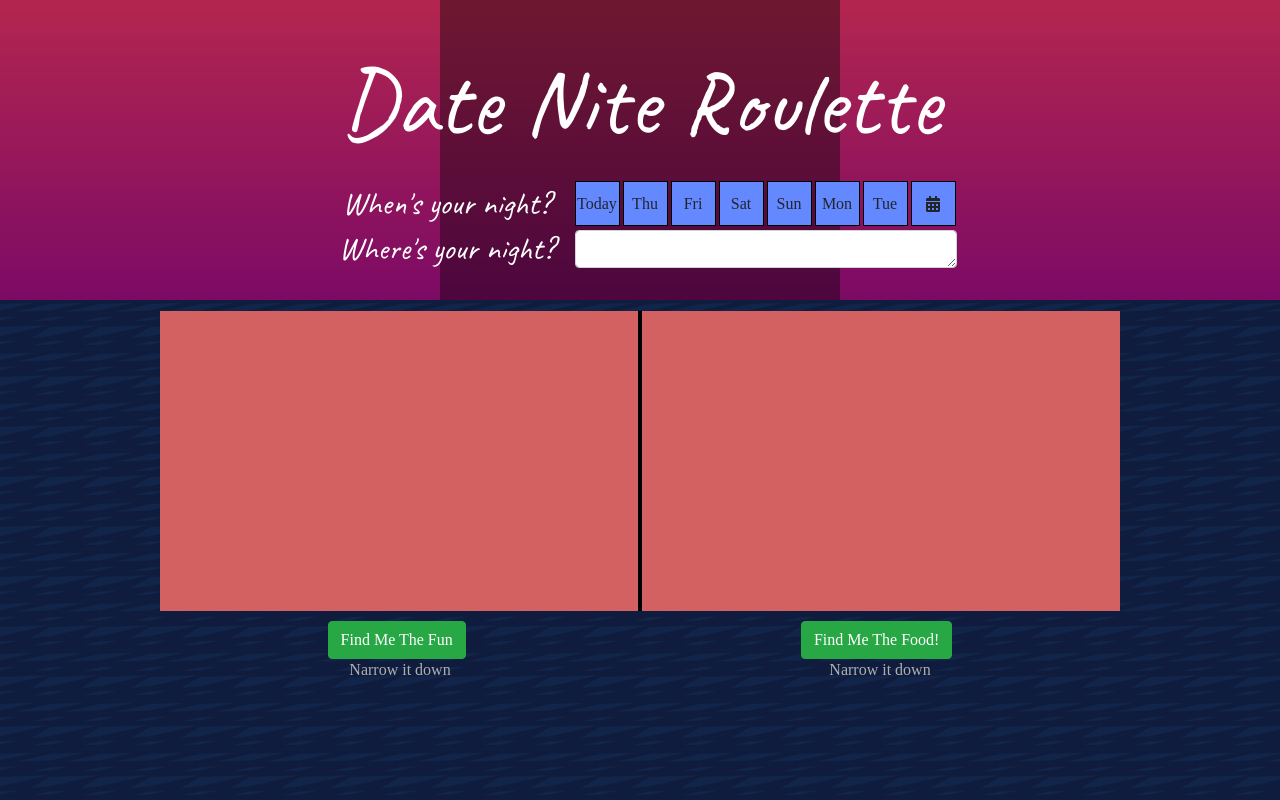
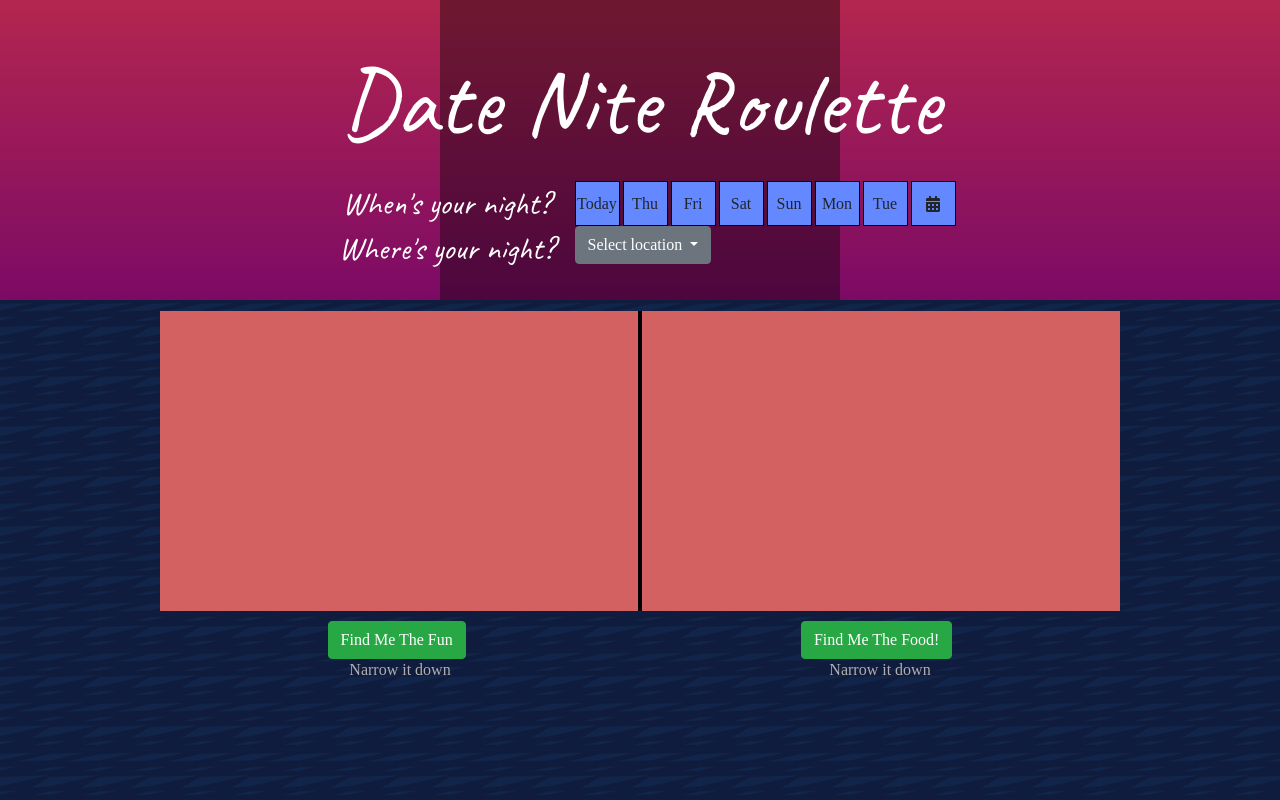
Before and after one commit to Panzemek/On-The-Town, a plain HTML site: page index.html in a window 1280 px wide. Drawn offline with nearby package versions, Linux system fonts and the light colour scheme; no server answers.

Commit message:
Location drop down - stage 1

```diff
--- a/assets/javascript/script.js
+++ b/assets/javascript/script.js
@@ -189,6 +189,11 @@ function randomRestaurantPick(response) {
     $("#food-result").append(rpImg);
 }
 
+for(var i=0; i< neighborhoodArr.length;i++)
+{
+  $("#dropdownItems").append("<a href=>" + neighborhoodArr[i] + "<br>" + "</a>");
+}
+
 function pullRestaurantInfo(param) {
     let QueryUrl = "https://developers.zomato.com/api/v2.1/search?q=" + param + "&cities?q=seattle";
 
--- a/index.html
+++ b/index.html
@@ -47,14 +47,22 @@
                         <div id="select-where-text" class="flex-container select-whenwhere-text">
                             <p>Where's your night?</p>
                         </div>
-                        <div class="location-form-group flex-container">
+                        <div class="dropdown">
+                            <button class="btn btn-secondary dropdown-toggle" type="button" id="dropdownMenuButton" data-toggle="dropdown" aria-haspopup="true" aria-expanded="false">
+                              Select location
+                            </button>
+                            <div class="dropdown-menu" aria-labelledby="dropdownMenuButton" id=dropdownItems>
+                              <a class="dropdown-item" href="#">City, State</a>
+                            </div>
+                          </div>
+                        <!-- <div class="location-form-group flex-container">
                             <form class="location-form-group">
                                 <div class="form-group flex-container">
                                     <label for="location-form"></label>
                                     <textarea class="form-control" id="location-form" rows="1"></textarea>
                                 </div>
                             </form>
-                        </div>
+                        </div> -->
                     </div>
                 </div>
             </div>
```
